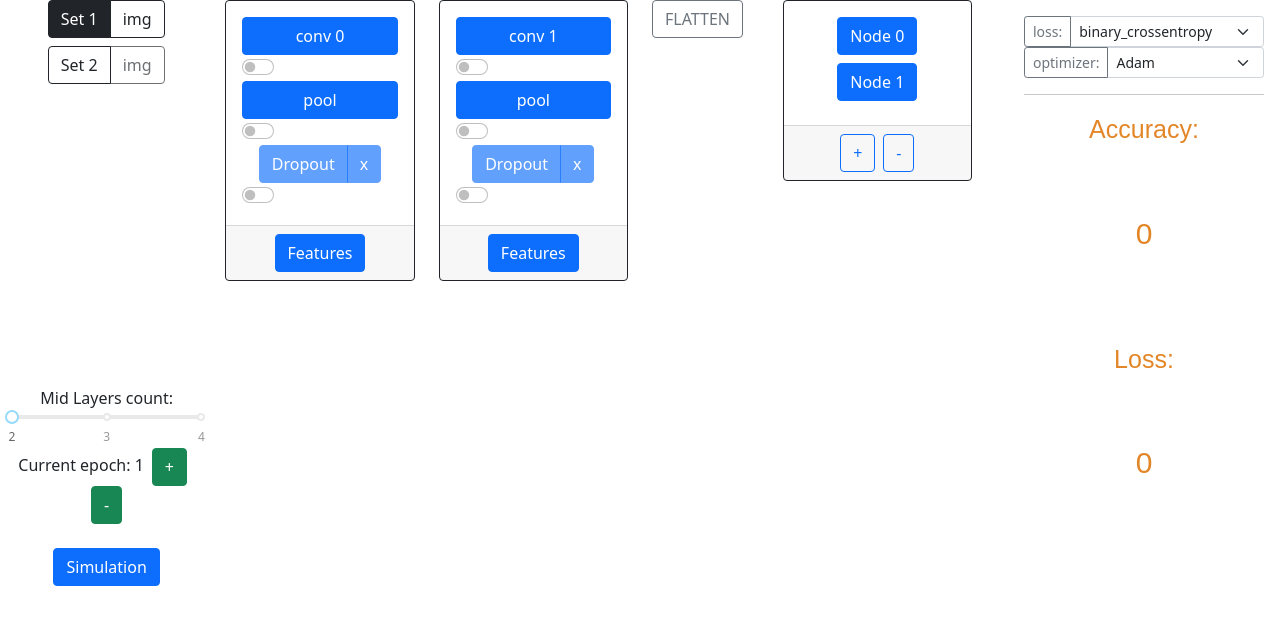
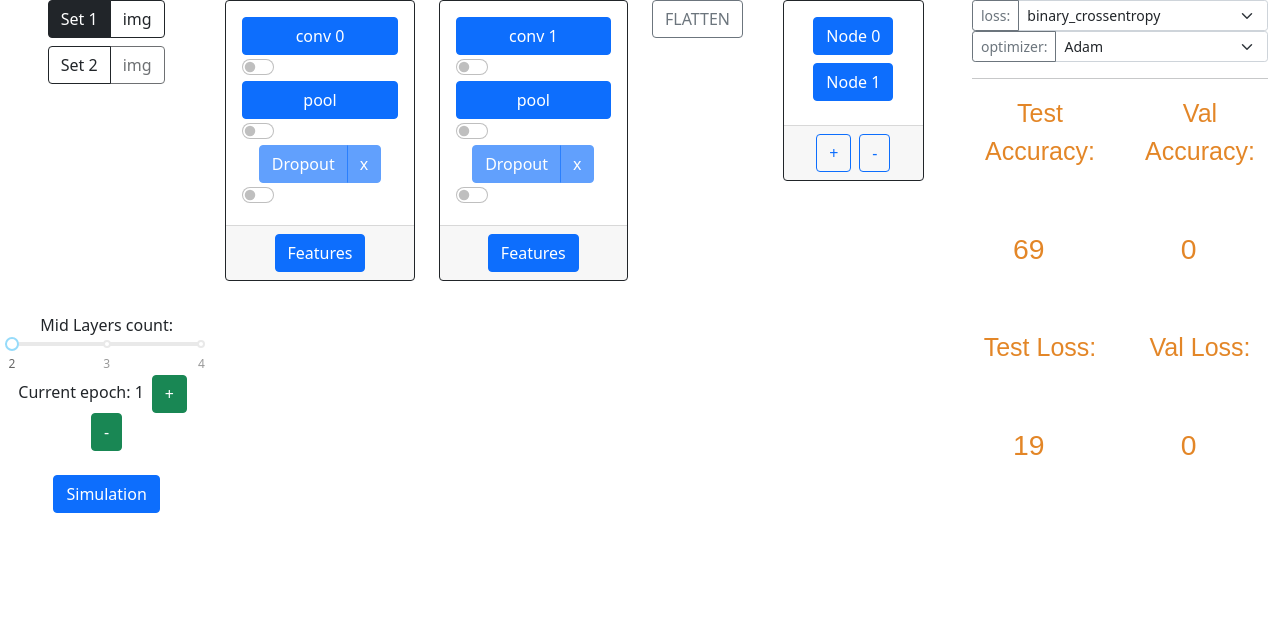
Before and after one commit to Wklej/CNNSIM, a React (Create React App) app: page / in a window 1280 px wide. Shown: the top 624 px of the page. Built offline with nearby package versions, Linux system fonts and the light colour scheme.

Commit message:
WIP: +test loss/acc

```diff
--- a/src/Layers/Output.js
+++ b/src/Layers/Output.js
@@ -19,55 +19,55 @@ const Output = ({acc, loss, lossFunc}) => {
         setValues(e.target.value)
     }
 
-    const AccuracyChart = () => {
+    const AccuracyChart = (type) => {
         return(
             <div>
                 <a style={{
                     fontSize: '25px',
                     fontFamily: 'sans-serif',
                     color: '#E38627',
-                    }}>Accuracy: </a>
+                    }}>{type === 'val' ? "Val Accuracy" : "Test Accuracy"}: </a>
                 <PieChart
                     data={[{ value: acc, key: 1, color: '#E38627' }]}
-                    reveal={acc}
+                    reveal={type === 'val' ? acc : 69}
                     lineWidth={15}
                     animate
-                    label={() => acc}
+                    label={() => type === 'val' ? acc : 69}
                     labelStyle={{
                         fontSize: '25px',
                         fontFamily: 'sans-serif',
                         fill: '#E38627',
                         }}
                     labelPosition={0}
-                    viewBoxSize={[200, 160]}
-                    center={[100, 70]}
+                    viewBoxSize={[120, 140]}
+                    center={[50, 70]}
                 />
             </div>
         )
     }
 
-    const LossChart = () => {
+    const LossChart = (type) => {
         return(
             <div>
                 <a style={{
                     fontSize: '25px',
                     fontFamily: 'sans-serif',
                     color: '#E38627',
-                    }}>Loss: </a>
+                    }}>{type === 'val' ? "Val Loss" : "Test Loss"}: </a>
                 <PieChart
                     data={[{ value: loss, key: 1, color: '#E38627' }]}
-                    reveal={loss}
+                    reveal={type === 'val' ? loss : 19}
                     lineWidth={15}
                     animate
-                    label={() => loss}
+                    label={() => type === 'val' ? loss : 19}
                     labelStyle={{
                         fontSize: '25px',
                         fontFamily: 'sans-serif',
                         fill: '#E38627',
                         }}
                     labelPosition={0}
-                    viewBoxSize={[200, 160]}
-                    center={[100, 70]}
+                    viewBoxSize={[120, 130]}
+                    center={[50, 70]}
                 />
             </div>
         )
@@ -82,8 +82,16 @@ const Output = ({acc, loss, lossFunc}) => {
 
             <hr />
 
-            {AccuracyChart()}
-            {LossChart()}
+            <div className="row">
+                <div className="col">
+                    {AccuracyChart('test')}
+                    {LossChart('test')}
+                </div>
+                <div className="col">
+                    {AccuracyChart('val')}
+                    {LossChart('val')}
+                </div>
+            </div>
         </div>
      );
 }
--- a/src/Workflow.js
+++ b/src/Workflow.js
@@ -42,10 +42,10 @@ const Workflow = ({numLayers, handleSliderChange, handleImageChange, handleModel
               <button className="btn btn-outline-secondary flattenButton" onClick={handleFlatShow}>{"FLATTEN"}</button>
               <ExplainModal show={showFlat} handleClose={handleFlatClose} type={"flat"} />
             </div>
-            <div className="col-2 me-4">
+            <div className="col me-4">
               <Fully setDefautFully={setDefautFully} />
             </div>
-            <div className="col p-3">
+            <div className="col-3">
               <Output acc={accuracy} loss={loss} lossFunc={lossFunc} />
             </div>
 
```
